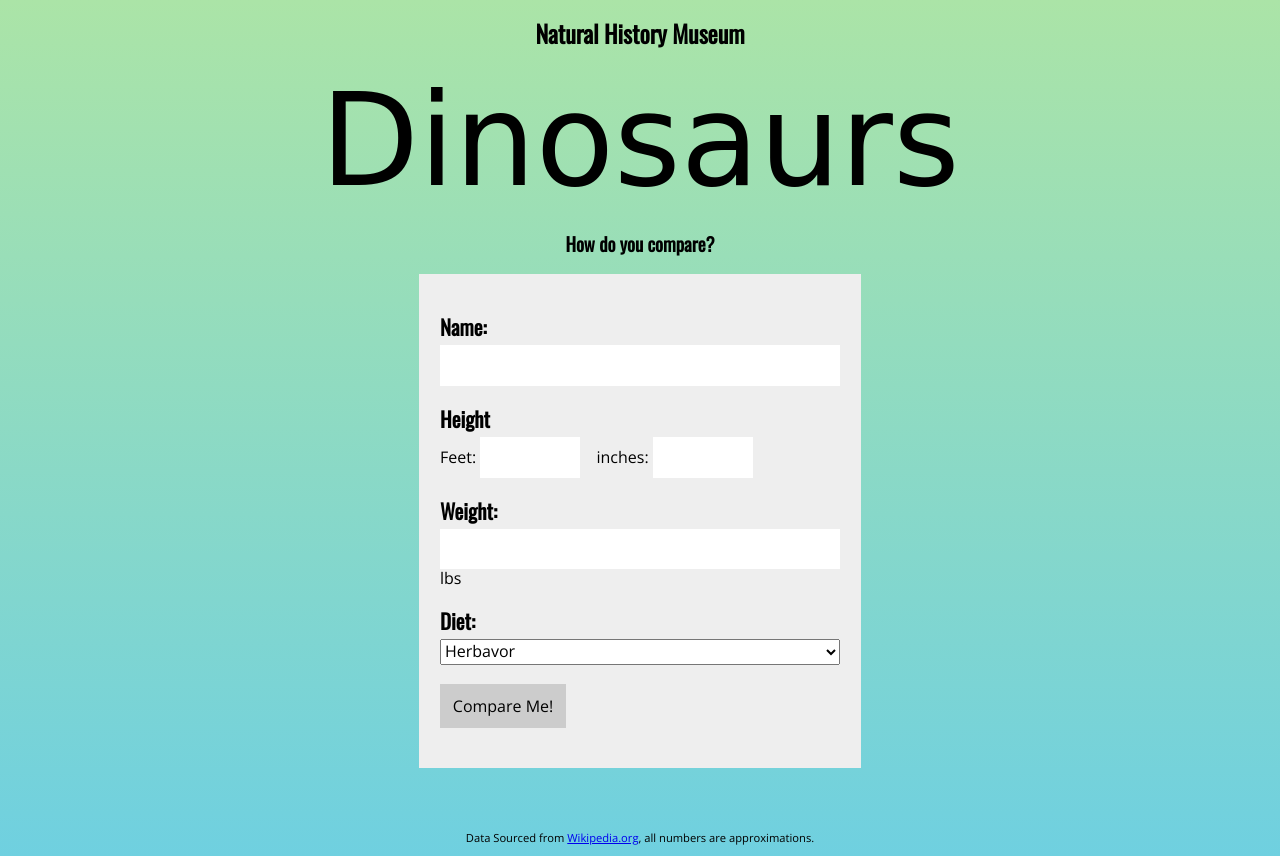
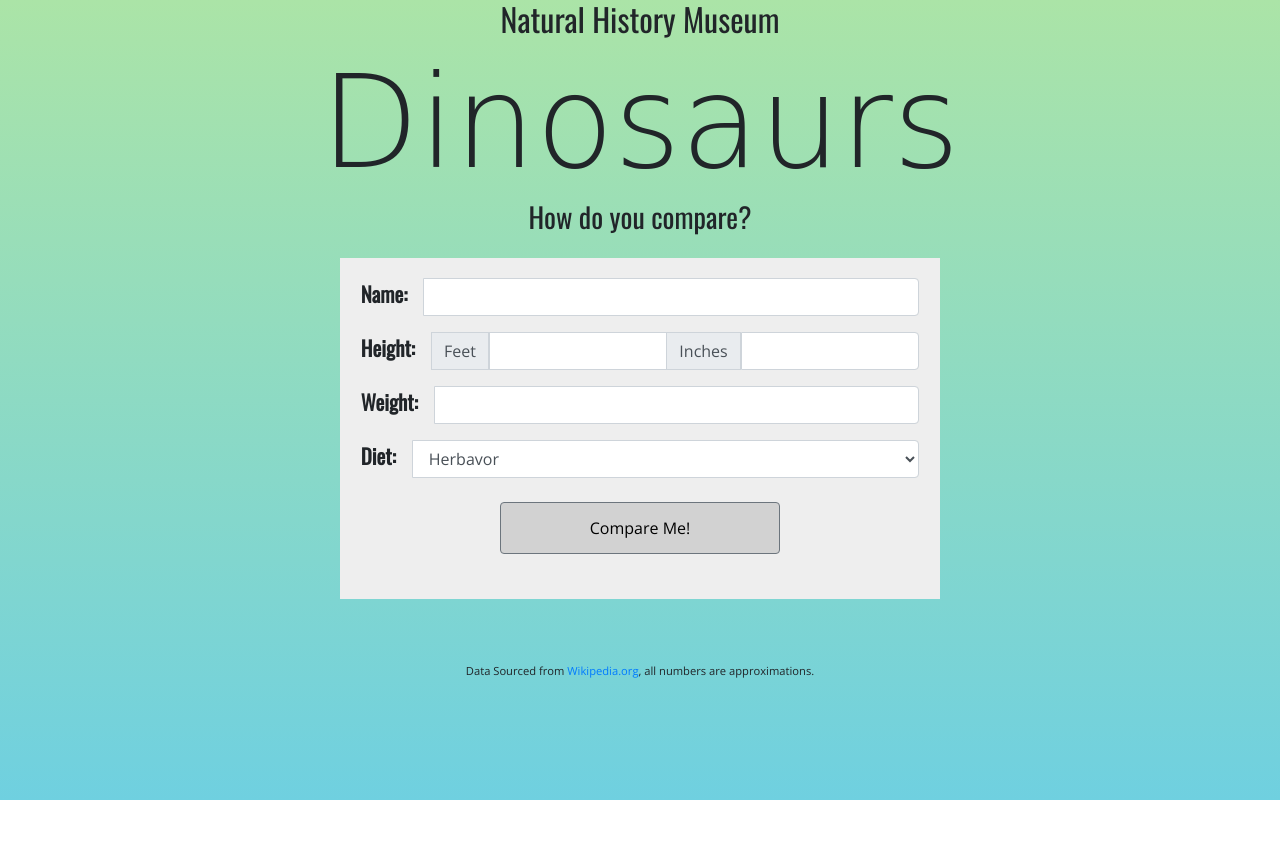
Before and after one commit to tdmadc107/ProjectDinosaurs, a plain HTML site: page index.html in a window 1280 px wide. After the commit the page ends 800 px from the top, so only its background shows below. Drawn offline with nearby package versions, Linux system fonts and the light colour scheme; a web font is replaced by a local one.

Commit message:
Update layout

```diff
--- a/app.css
+++ b/app.css
@@ -11,7 +11,7 @@ h1 {
     margin: 0;
     font-family: 'Frijole', cursive;
     font-size: 3em;
-    font-weight: 400;
+    font-weight: 200;
 }
 
 h2,
@@ -121,7 +121,7 @@ p {
     background: #eee;
     padding: 1.3em;
     text-align: left;
-    max-width: 400px;
+    max-width: 600px;
     margin: 0 auto;
 }
 
@@ -155,10 +155,12 @@ select {
 
 #btn {
     display: inline-block;
-    background: #ccc;
+    background: #cccc;
     padding: 0.8em;
-    margin: 1.2em auto;
+    margin: 1.5em auto;
     transition: ease 0.3s all;
+    color: black;
+    width: 50%;
 }
 
 #btn:hover {
--- a/index.html
+++ b/index.html
@@ -1,20 +1,29 @@
 <!DOCTYPE html>
 <html lang="en">
   <head>
-    <meta charset="UTF-8">
-    <meta name="viewport" content="width=device-width, initial-scale=1.0">
-    <meta http-equiv="X-UA-Compatible" content="ie=edge">
+    <meta charset="UTF-8" />
+    <meta name="viewport" content="width=device-width, initial-scale=1.0" />
+    <meta http-equiv="X-UA-Compatible" content="ie=edge" />
     <title>Dinographic</title>
     <!-- Include Google fonts: Frijole, Open Sans, Oswald -->
-    <link href="https://fonts.googleapis.com/css?family=Frijole|Open+Sans|Oswald&display=swap" rel="stylesheet">
+    <link
+      href="https://fonts.googleapis.com/css?family=Frijole|Open+Sans|Oswald&display=swap"
+      rel="stylesheet"
+    />
     <!-- Normalize browser styles -->
-    <link href="https://cdnjs.cloudflare.com/ajax/libs/normalize/8.0.1/normalize.min.css" rel="stylesheet">
-    <link href="app.css" rel="stylesheet">
+    <!-- <link href="https://cdnjs.cloudflare.com/ajax/libs/normalize/8.0.1/normalize.min.css" rel="stylesheet"> -->
+    <link
+      rel="stylesheet"
+      href="https://cdn.jsdelivr.net/npm/bootstrap@4.6.2/dist/css/bootstrap.min.css"
+      integrity="sha384-xOolHFLEh07PJGoPkLv1IbcEPTNtaed2xpHsD9ESMhqIYd0nLMwNLD69Npy4HI+N"
+      crossorigin="anonymous"
+    />
+    <link href="app.css" rel="stylesheet" />
     <!-- Link to app.js with defer till HTML render -->
     <script defer src="app.js"></script>
   </head>
   <body>
-    <header>
+    <header class="mb-4">
       <h2>Natural History Museum</h2>
       <h1>Dinosaurs</h1>
       <h3>How do you compare?</h3>
@@ -22,27 +31,60 @@
     <!-- Form to get user input -->
     <form id="dino-compare">
       <div class="form-container">
+        <div class="input-group mb-3">
           <p>Name:</p>
-            <input id="name" class="form-field__full" type="text" name="name">
-            <p>Height</p>
-            <label>Feet: <input id="feet" class="form-field__short" type="number" name="feet"></label>
-            <label>inches: <input id="inches" class="form-field__short" type="number" name="inches"></label>
+          <input id="name" type="text" class="form-control ml-3" />
+        </div>
+        <div class="input-group mb-3">
+          <p>Height:</p>
+          <div class="input-group-append ml-3">
+            <span class="input-group-text" id="basic-addon2">Feet</span>
+          </div>
+          <input type="number" class="form-control" id="feet" />
+          <div class="input-group-append">
+            <span class="input-group-text" id="basic-addon2">Inches</span>
+          </div>
+          <input type="number" class="form-control" id="inches" />
+        </div>
+        <div class="input-group mb-3">
           <p>Weight:</p>
-            <label><input id="weight" class="form-field__full" type="number" name="weight">lbs</label>
+          <input id="weight" type="number" class="form-control ml-3" />
+        </div>
+        <div class="dropdown input-group">
           <p>Diet:</p>
-            <select id="diet" class="form-field__full" name="diet">
+          <select id="diet" class="form-control ml-3">
             <option>Herbavor</option>
             <option>Omnivor</option>
             <option>Carnivor</option>
           </select>
-            <div id="btn">Compare Me!</div>
+        </div>
+        <div id="btn" class="btn btn-secondary d-flex justify-content-center">Compare Me!</div>
       </div>
     </form>
     <!-- .grid to attach tiles to -->
     <main id="grid"></main>
     <footer>
       <!-- Include information source -->
-        <p class="fine-print">Data Sourced from <a href="https://www.wikipedia.org/">Wikipedia.org</a>, all numbers are approximations.</p>
+      <p class="fine-print">
+        Data Sourced from
+        <a href="https://www.wikipedia.org/">Wikipedia.org</a>, all numbers are
+        approximations.
+      </p>
     </footer>
+    <script
+      src="https://cdn.jsdelivr.net/npm/jquery@3.5.1/dist/jquery.slim.min.js"
+      integrity="sha384-DfXdz2htPH0lsSSs5nCTpuj/zy4C+OGpamoFVy38MVBnE+IbbVYUew+OrCXaRkfj"
+      crossorigin="anonymous"
+    ></script>
+    <script
+      src="https://cdn.jsdelivr.net/npm/popper.js@1.16.1/dist/umd/popper.min.js"
+      integrity="sha384-9/reFTGAW83EW2RDu2S0VKaIzap3H66lZH81PoYlFhbGU+6BZp6G7niu735Sk7lN"
+      crossorigin="anonymous"
+    ></script>
+    <script
+      src="https://cdn.jsdelivr.net/npm/bootstrap@4.6.2/dist/js/bootstrap.min.js"
+      integrity="sha384-+sLIOodYLS7CIrQpBjl+C7nPvqq+FbNUBDunl/OZv93DB7Ln/533i8e/mZXLi/P+"
+      crossorigin="anonymous"
+    ></script>
   </body>
 </html>
```
Lines whose indentation alone changed are shown as unchanged.
